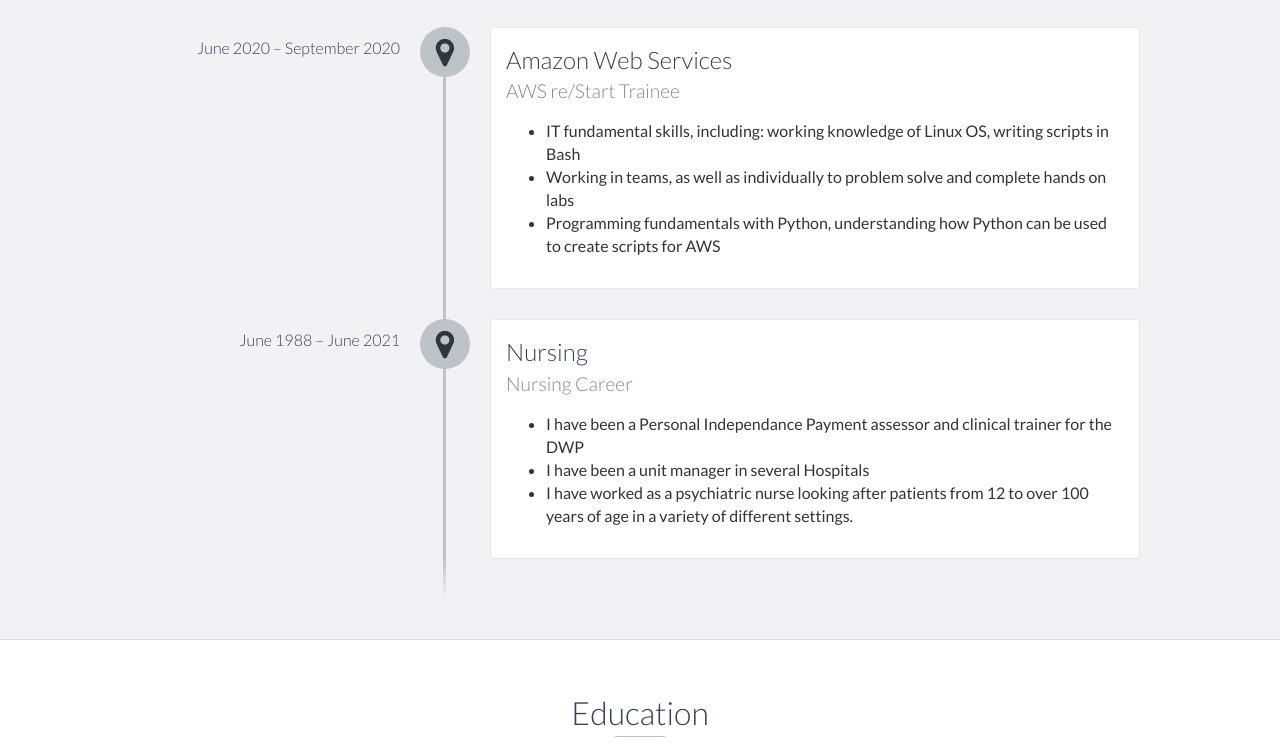
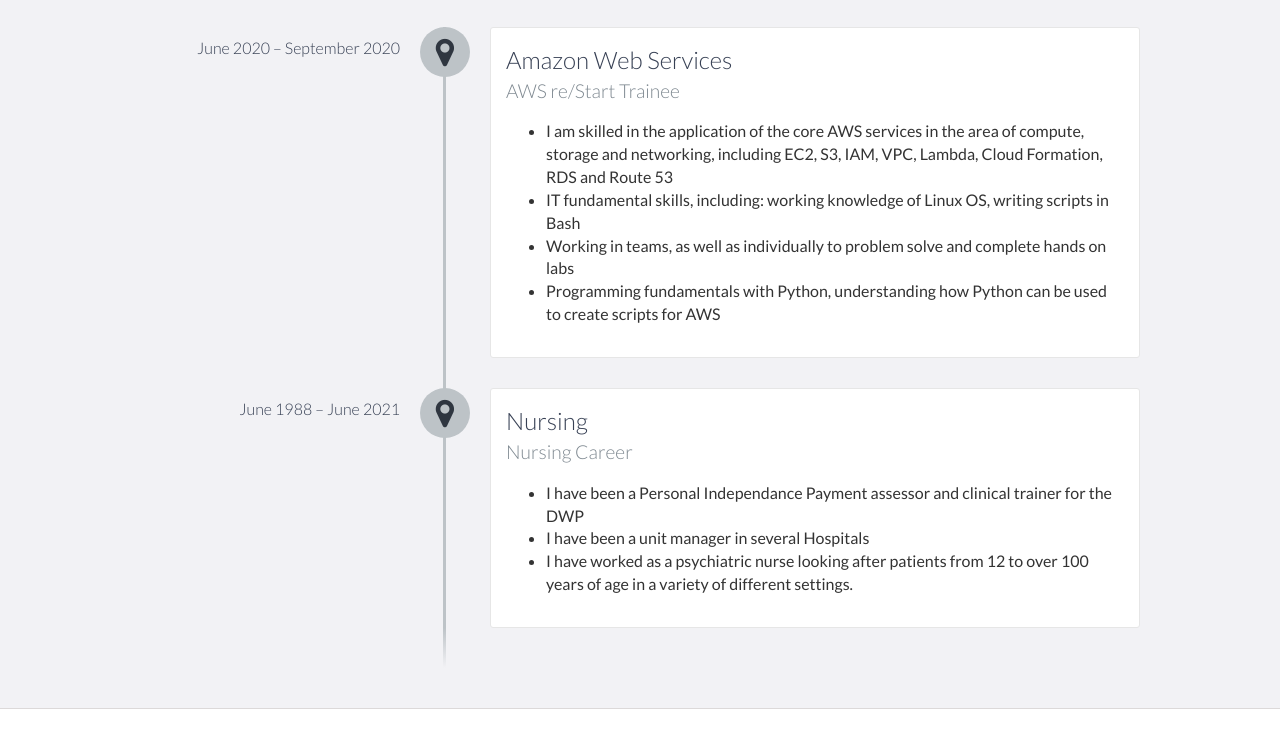
Before and after one commit to GaryCReed/GaryCReed.github.io, a website: page index.html in a window 1280 px wide. Shown: the part 1280-2036 px from the top of the page. Drawn offline with nearby package versions, Linux system fonts and the light colour scheme.

Commit message:
Update index.html

```diff
--- a/index.html
+++ b/index.html
@@ -92,7 +92,7 @@
                 <h3>Amazon Web Services</h3>
                 <h4>AWS re/Start Trainee</h4>
                  <ul>
-                    <liI am skilled in the application of the core AWS services in the area of compute, storage and networking, including EC2, S3, IAM, VPC, Lambda, Cloud Formation, RDS and Route 53</li>
+                    <li>I am skilled in the application of the core AWS services in the area of compute, storage and networking, including EC2, S3, IAM, VPC, Lambda, Cloud Formation, RDS and Route 53</li>
                     <li>IT fundamental skills, including: working knowledge of Linux OS, writing scripts in Bash</li>
                     <li>Working in teams, as well as individually to problem solve and complete hands on labs</li>
                     <li>Programming fundamentals with Python, understanding how Python can be used to create scripts for AWS</li>
```
